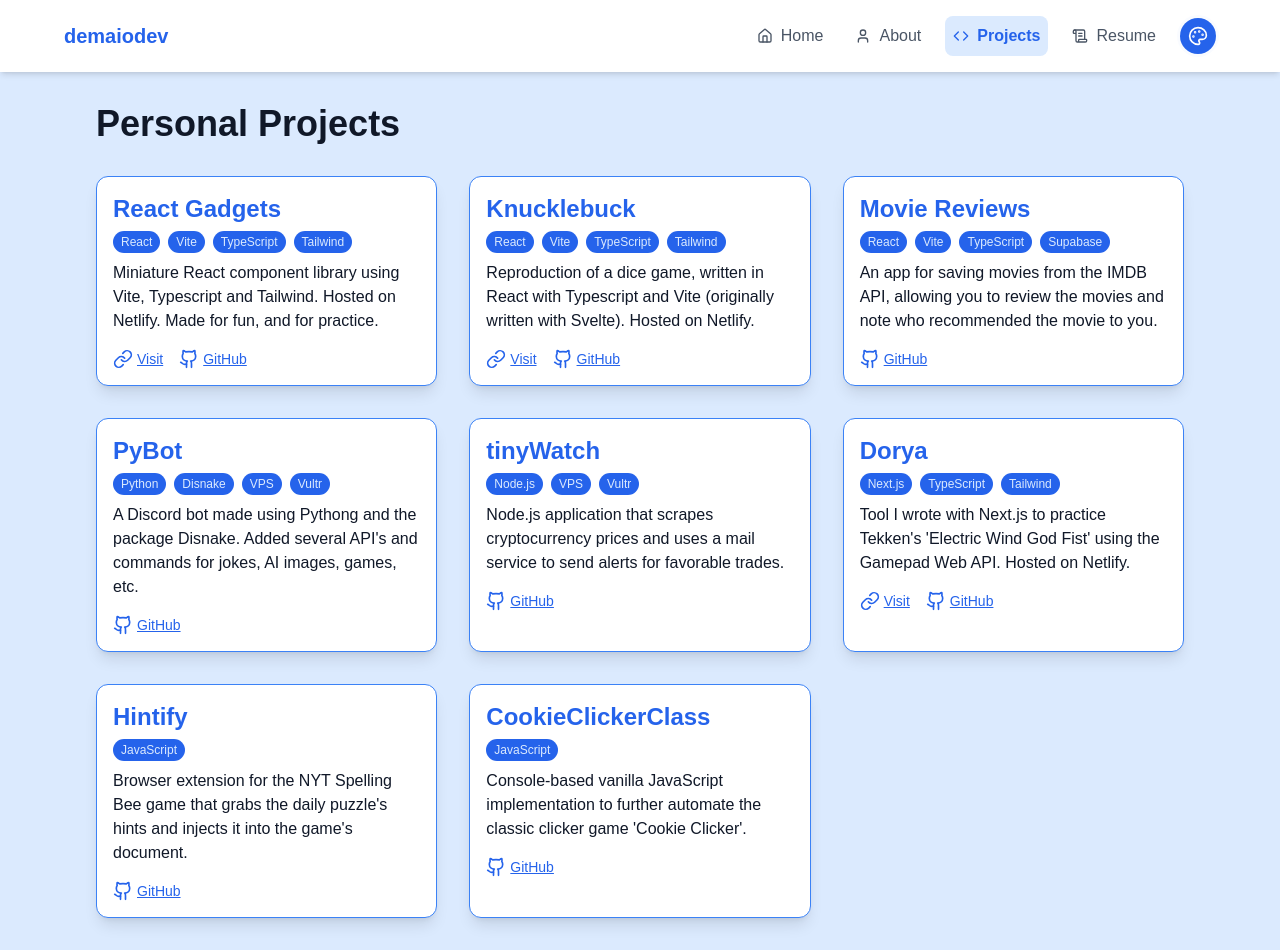
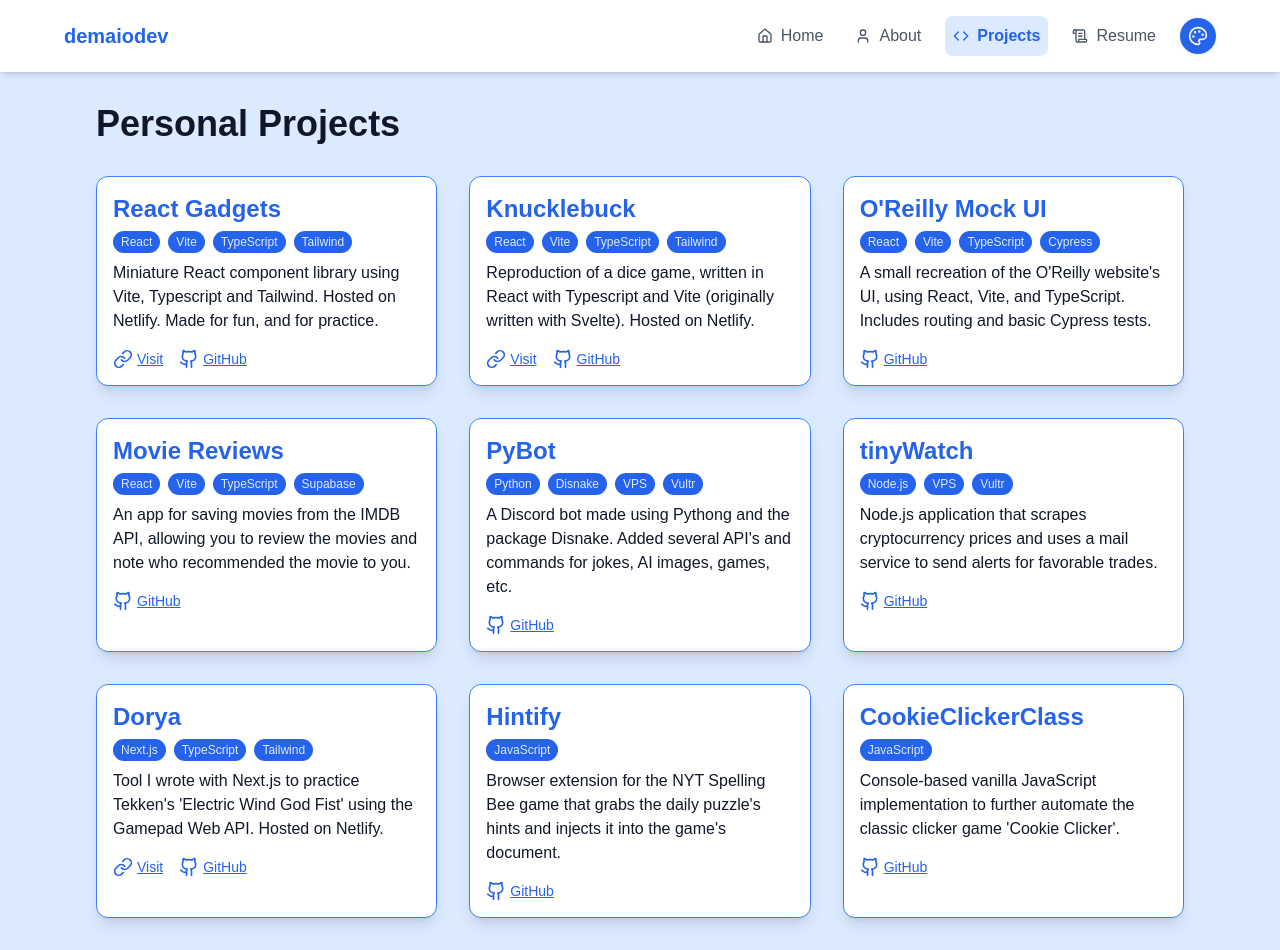
Before and after one commit to demaiodev/react-portfolio, a React (Vite) app: page /projects in a window 1280 px wide. Built offline with nearby package versions, Linux system fonts and the light colour scheme; a web font is replaced by a local one.

Commit message:
add new project

```diff
--- a/src/projects.ts
+++ b/src/projects.ts
@@ -1,6 +1,15 @@
+function genId() {
+  let id = 1;
+  return function () {
+    return id++;
+  };
+}
+
+const idGenerator = genId();
+
 export default [
   {
-    id: 1,
+    id: idGenerator(),
     title: "React Gadgets",
     tech: ["React", "Vite", "TypeScript", "Tailwind"],
     description:
@@ -9,7 +18,7 @@ export default [
     github: "https://github.com/demaiodev/react-gadgets",
   },
   {
-    id: 2,
+    id: idGenerator(),
     title: "Knucklebuck",
     tech: ["React", "Vite", "TypeScript", "Tailwind"],
     description:
@@ -18,7 +27,16 @@ export default [
     github: "https://github.com/demaiodev/knucklebuck_2",
   },
   {
-    id: 3,
+    id: idGenerator(),
+    title: "O'Reilly Mock UI",
+    tech: ["React", "Vite", "TypeScript", "Cypress"],
+    description:
+      "A small recreation of the O'Reilly website's UI, using React, Vite, and TypeScript. Includes routing and basic Cypress tests.",
+    url: "",
+    github: "https://github.com/demaiodev/orm-view",
+  },
+  {
+    id: idGenerator(),
     title: "Movie Reviews",
     tech: ["React", "Vite", "TypeScript", "Supabase"],
     description:
@@ -27,7 +45,7 @@ export default [
     github: "https://github.com/demaiodev/movie-list_vite-ts",
   },
   {
-    id: 4,
+    id: idGenerator(),
     title: "PyBot",
     tech: ["Python", "Disnake", "VPS", "Vultr"],
     description:
@@ -36,7 +54,7 @@ export default [
     github: "https://github.com/demaiodev/pybot",
   },
   {
-    id: 5,
+    id: idGenerator(),
     title: "tinyWatch",
     tech: ["Node.js", "VPS", "Vultr"],
     description:
@@ -45,7 +63,7 @@ export default [
     github: "https://github.com/demaiodev/tinyWatch",
   },
   {
-    id: 6,
+    id: idGenerator(),
     title: "Dorya",
     tech: ["Next.js", "TypeScript", "Tailwind"],
     description:
@@ -54,7 +72,7 @@ export default [
     github: "https://github.com/demaiodev/dorya",
   },
   {
-    id: 7,
+    id: idGenerator(),
     title: "Hintify",
     tech: ["JavaScript"],
     description:
@@ -64,7 +82,7 @@ export default [
   },
 
   {
-    id: 8,
+    id: idGenerator(),
     title: "CookieClickerClass",
     tech: ["JavaScript"],
     description:
```
